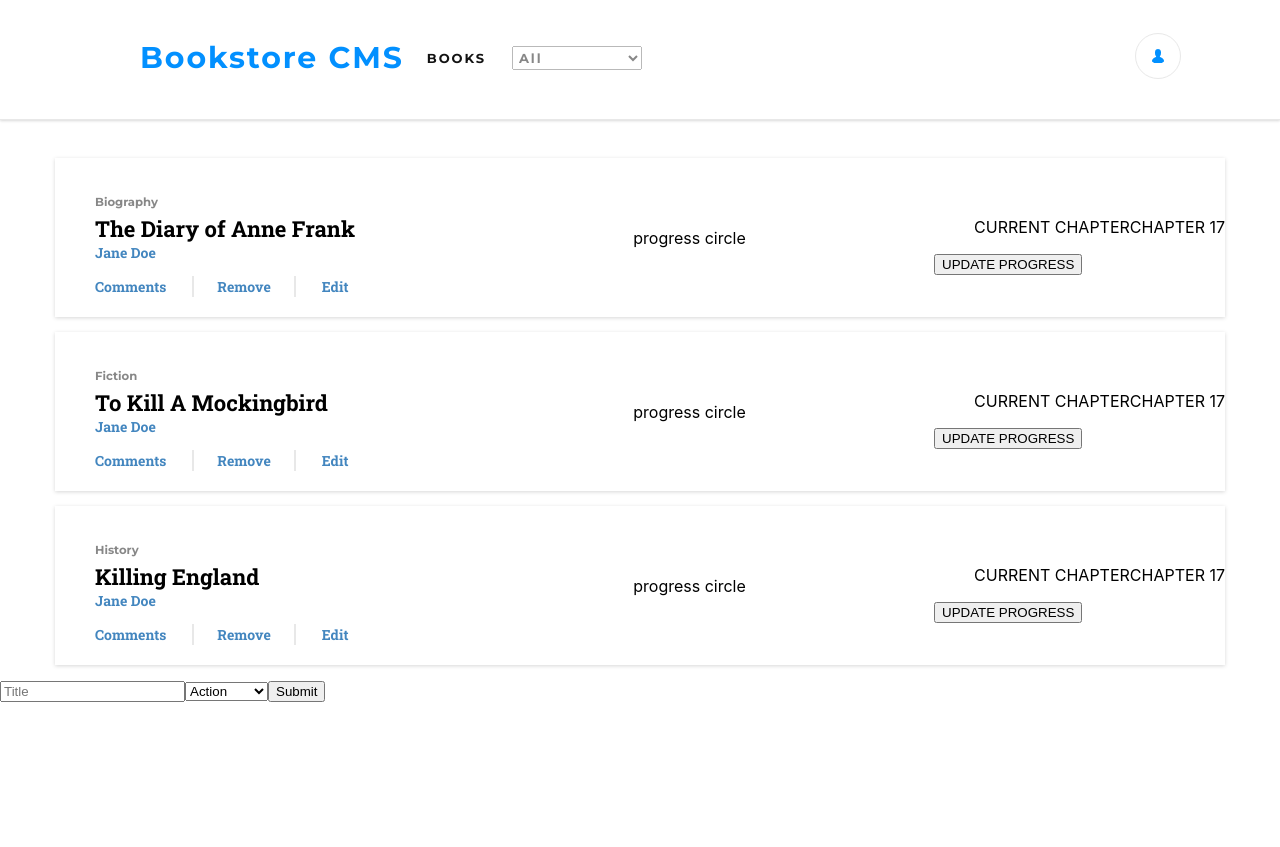
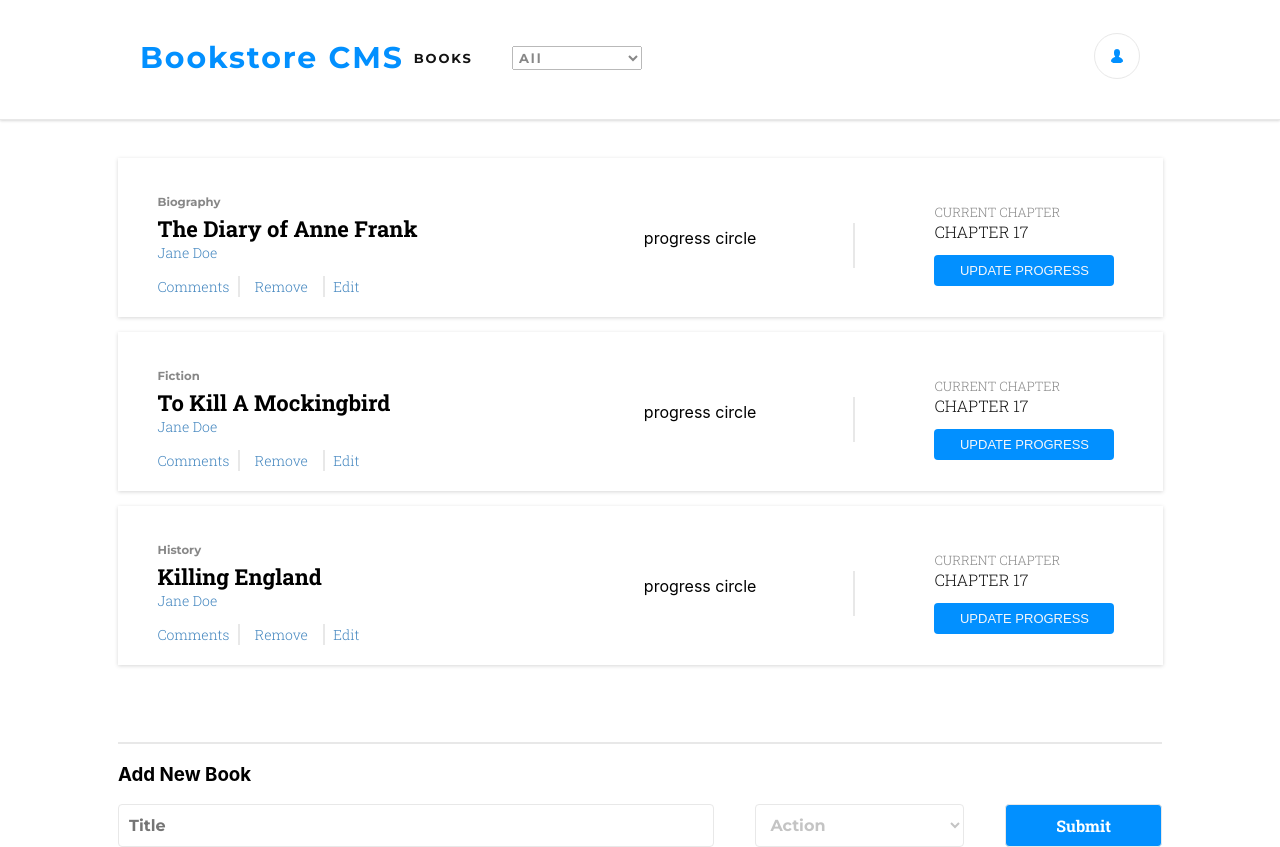
Before and after one commit to didymus707/bookstore, a React (Create React App) app: page / in a window 1280 px wide. Before the commit the page ends 800 px from the top, so only its background shows below. Built offline with nearby package versions, Linux system fonts and the light colour scheme.

Commit message:
fixed new book section and update progess section

```diff
--- a/src/App.css
+++ b/src/App.css
@@ -1,4 +1,4 @@
-@import url('https://fonts.googleapis.com/css2?family=Montserrat:wght@700&family=Roboto+Slab:wght@700&display=swap');
+@import url('https://fonts.googleapis.com/css2?family=Montserrat:wght@700&family=Roboto+Slab:wght@300;700&display=swap');
 
 /* .App {
   text-align: center;
@@ -13,7 +13,7 @@
   display: flex;
   align-items: center;
   margin: 0 0 38px;
-  padding: 23px 99px 27px 100px;
+  padding: 23px 140px 27px 100px;
   border-bottom: solid 1px #e8e8e8;
   box-shadow: rgb(0 0 0 / 10%) 0 1px 3px 0, rgb(0 0 0 / 6%) 0 1px 2px 0;
 }
@@ -59,7 +59,7 @@
 }
 
 .container {
-  max-width: 1200px;
+  max-width: 1075px;
   margin: 0 auto;
 }
 
@@ -76,7 +76,7 @@
   align-items: center;
   margin: 15px;
   padding: 20px 0;
-  box-shadow: rgba(0, 0, 0, 0.16) 0px 1px 4px;
+  box-shadow: rgba(0, 0, 0, 0.16) 0 1px 4px;
 }
 
 .top-section {
@@ -102,6 +102,7 @@
   margin-top: 4px;
   font-family: 'Roboto Slab', serif;
   font-size: 22px;
+  font-weight: 700;
 }
 
 .top-section li:nth-of-type(3),
@@ -109,11 +110,10 @@
 .btn-text {
   color: #4386bf;
   font-family: 'Roboto Slab', serif;
-  /* opacity: 0.6; */
 }
 
 .bottom-section {
-  width: 65%;
+  width: 58%;
   margin: 0;
 }
 
@@ -130,6 +130,84 @@
   border: none;
   background: none;
   font-size: 14px;
+}
+
+.update-progress {
+  font-family: 'Roboto Slab', serif;
+  font-size: 13px;
+  padding-right: 48px;
+  position: relative;
+}
+
+.update-progress::before {
+  content: '';
+  border-left: 2px solid #e8e8e8;
+  position: absolute;
+  top: 33px;
+  left: -81px;
+  height: 45px;
+}
+
+.chapter {
+  padding: 0;
+  flex-direction: column;
+  color: #121212;
+}
+
+.chapter li:first-of-type {
+  opacity: 0.5;
+}
+
+.chapter li:nth-of-type(2) {
+  font-size: 16px;
+}
+
+.update {
+  background: #0290ff;
+  border: none;
+  color: #f5f6fa;
+  padding: 8px;
+  border-radius: 4px;
+  font-size: 13px;
+  width: 180px;
+}
+
+.add-new-section {
+  max-width: 1044px;
+  margin: 0 auto;
+  border-top: 2px solid #e8e8e8;
+  margin-top: 77px;
+}
+
+.add-new-section form {
+  display: flex;
+  justify-content: space-between;
+}
+
+.add-new-section form > * {
+  border: 1px solid #e8e8e8;
+  font-family: 'Montserrat', sans-serif;
+  font-size: 16px;
+  color: #c4c4c4;
+  border-radius: 4px;
+  padding: 10px;
+}
+
+.add-new-section input[type=text] {
+  width: 55%;
+}
+
+.add-new-section select {
+  width: 20%;
+  background-color: white;
+}
+
+.add-new-section input[type=submit] {
+  width: 15%;
+  background-color: #0290ff;
+  color: white;
+  font-family: 'Roboto Slab', serif;
+  font-weight: bold;
 }
 
 @media (prefers-reduced-motion: no-preference) {
--- a/src/containers/BooksForm.js
+++ b/src/containers/BooksForm.js
@@ -40,6 +40,8 @@ const BooksForm = ({ createBook }) => {
 
   return (
     <>
+      <div className="add-new-section">
+        <h3>Add New Book</h3>
         <form onSubmit={(e) => handleSubmit(e)}>
           <input
             type="text"
@@ -56,6 +58,7 @@ const BooksForm = ({ createBook }) => {
           </select>
           <input type="submit" value="Submit" />
         </form>
+      </div>
     </>
   );
 };
```
Lines whose indentation alone changed are shown as unchanged.
